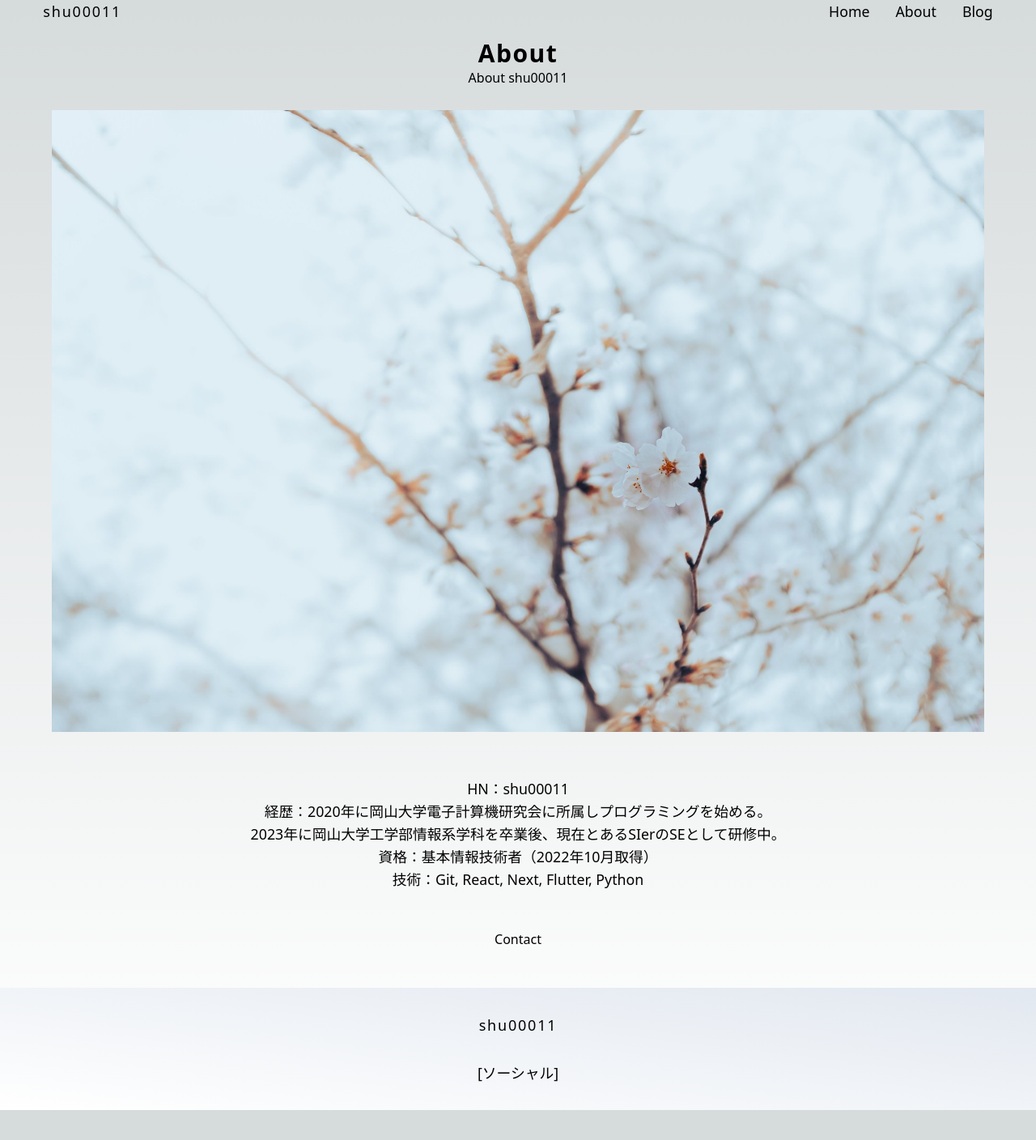
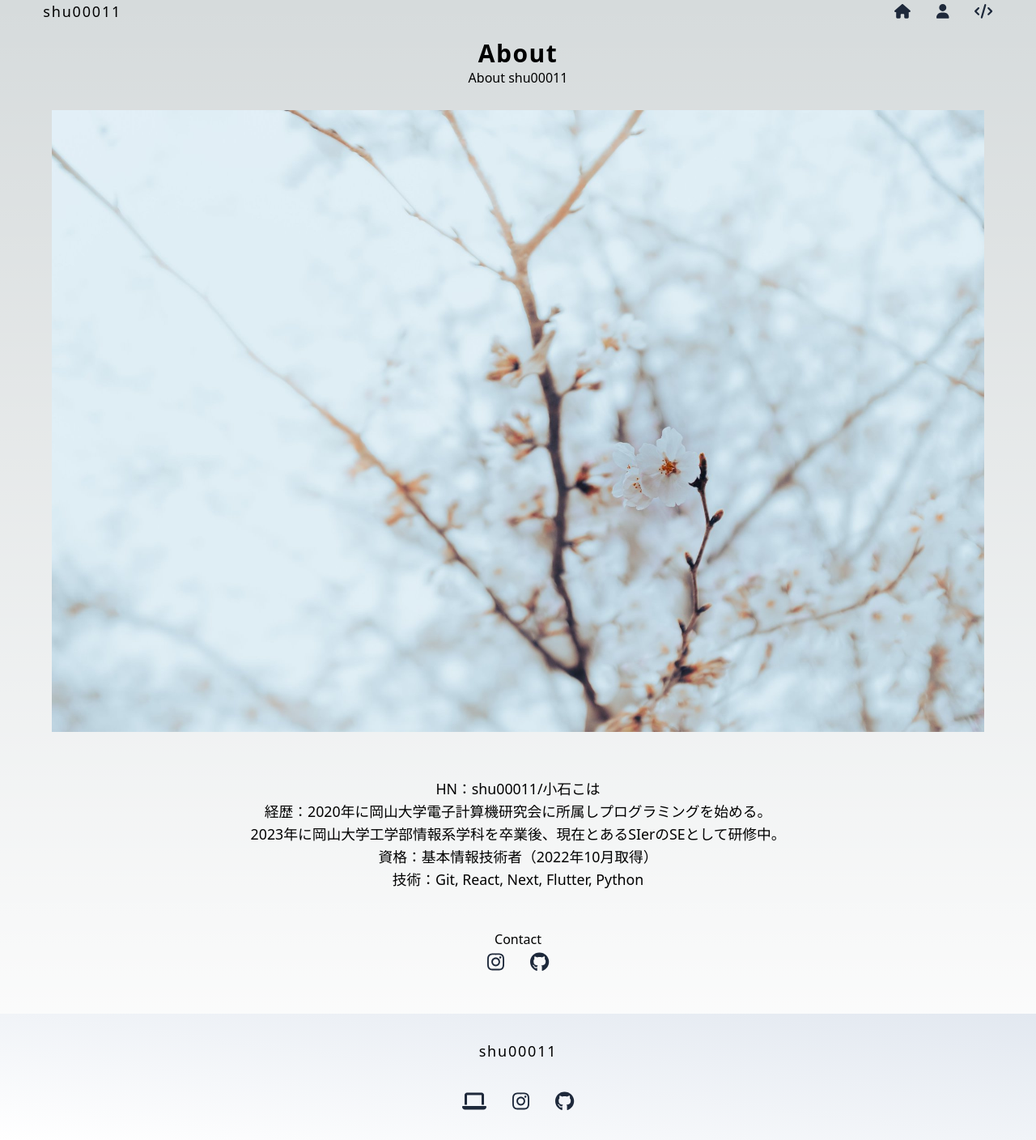
Before and after one commit to shu00011/nextOutput, a Next.js app: page /about in a window 1280 px wide. Shown: the whole page at 81% size. Before the commit the page ends 1371 px from the top, so only its background shows below. Built offline with nearby package versions, Linux system fonts and the light colour scheme.

Commit message:
feat: add icons

```diff
--- a/components/contact.js
+++ b/components/contact.js
@@ -1,9 +1,13 @@
+import Social from 'components/social'
+
 // addressは実装しない。
+// ContactのSocialのsizeはデフォルトのままに変更。
 
 export default function Contact() {
     return (
         <div className={'mt-4'}>
             <h3 className={'text-base'}>Contact</h3>
+            <Social />
         </div>
     )
 }
--- a/components/footer.js
+++ b/components/footer.js
@@ -1,5 +1,6 @@
 import Container from 'components/container'
 import Logo from 'components/logo'
+import Social from 'components/social'
 
 export default function Footer() {
     return (
@@ -7,7 +8,7 @@ export default function Footer() {
             <Container>
                 <div className={'gap-8 flex flex-col items-center text-center text-left'}>
                     <Logo />
-                    [ソーシャル]
+                    <Social onFooter />
                 </div>
             </Container>
         </footer>
--- a/components/nav.js
+++ b/components/nav.js
@@ -1,29 +1,32 @@
 import Link from 'next/link'
 
 import { FontAwesomeIcon } from '@fortawesome/react-fontawesome'
-// import {
-//     faHouse,
-//     faUser,
-//     faCode
-// } from '@fortawesome/fontawesome-svg-icons'
+import {
+    faHouse,
+    faUser,
+    faCode
+} from '@fortawesome/free-solid-svg-icons'
 
 export default function Nav() {
     return (
         <nav>
-            <ul className={'flex gap-8'}>
+            <ul className={'flex gap-8 text-slate-800'}>
                 <li>
                     <Link href="/" className={'hover:text-slate-500'}>
-                        Home
+                        <FontAwesomeIcon icon = { faHouse } />
+                        <span className='sr-only'>Home</span>
                     </Link>
                 </li>
                 <li>
                     <Link href="/about" className={'hover:text-slate-500'}>
-                        About
+                        <FontAwesomeIcon icon = { faUser } />
+                        <span className='sr-only'>About</span>
                     </Link>
                 </li>
                 <li>
                     <Link href="/blog" className={'hover:text-slate-500'}>
-                        Blog
+                        <FontAwesomeIcon icon = { faCode } />
+                        <span className='sr-only'>Blog</span>
                     </Link>
                 </li>
             </ul>
--- /dev/null
+++ b/components/social.js
@@ -0,0 +1,33 @@
+import { FontAwesomeIcon } from '@fortawesome/react-fontawesome'
+import {
+    faInstagram,
+    faGithub
+} from '@fortawesome/free-brands-svg-icons'
+import { faLaptop } from '@fortawesome/free-solid-svg-icons'
+
+export default function Social({onFooter=false}) {
+    return (
+        <ul className={'flex gap-8 text-slate-800 text-2xl'}>
+        {onFooter &&
+            <li>
+                <a href='https://oucrc.net/members/9svd4hgoy' target='_blank' rel='noopener noreferrer'>
+                    <FontAwesomeIcon icon = { faLaptop } />
+                    <span className='sr-only'>岡山大学電子計算機研究会</span>
+                </a>
+            </li>
+        }
+            <li>
+                <a href='https://www.instagram.com/shu_0u/' target='_blank' rel='noopener noreferrer'>
+                    <FontAwesomeIcon icon = { faInstagram } />
+                    <span className='sr-only'>Instagram</span>
+                </a>
+            </li>
+            <li>
+                <a href='https://github.com/shu00011' target='_blank' rel='noopener noreferrer'>
+                    <FontAwesomeIcon icon = { faGithub } />
+                    <span className='sr-only'>GitHub</span>
+                </a>
+            </li>
+        </ul>
+    )
+}
--- a/components/two-columns.js
+++ b/components/two-columns.js
@@ -16,9 +16,10 @@ export function TwoColumnMain({ children }) {
     )
 }
 
+// text-rightのところcenterに変更。
 export function TwoColumnSidebar( { children }) {
     return (
-        <div className={'text-right'}>
+        <div className={'text-center'}>
             { children }
         </div>
     )
--- a/pages/about.js
+++ b/pages/about.js
@@ -28,7 +28,7 @@ export default function About() {
       <TwoColumn>
         <TwoColumnMain>
           <PostBody>
-            <p>HN：shu00011</p>
+            <p>HN：shu00011/小石こは</p>
             <p>経歴：2020年に岡山大学電子計算機研究会に所属しプログラミングを始める。</p>
             <p>2023年に岡山大学工学部情報系学科を卒業後、現在とあるSIerのSEとして研修中。</p>
             <p>資格：基本情報技術者（2022年10月取得）</p>
```
